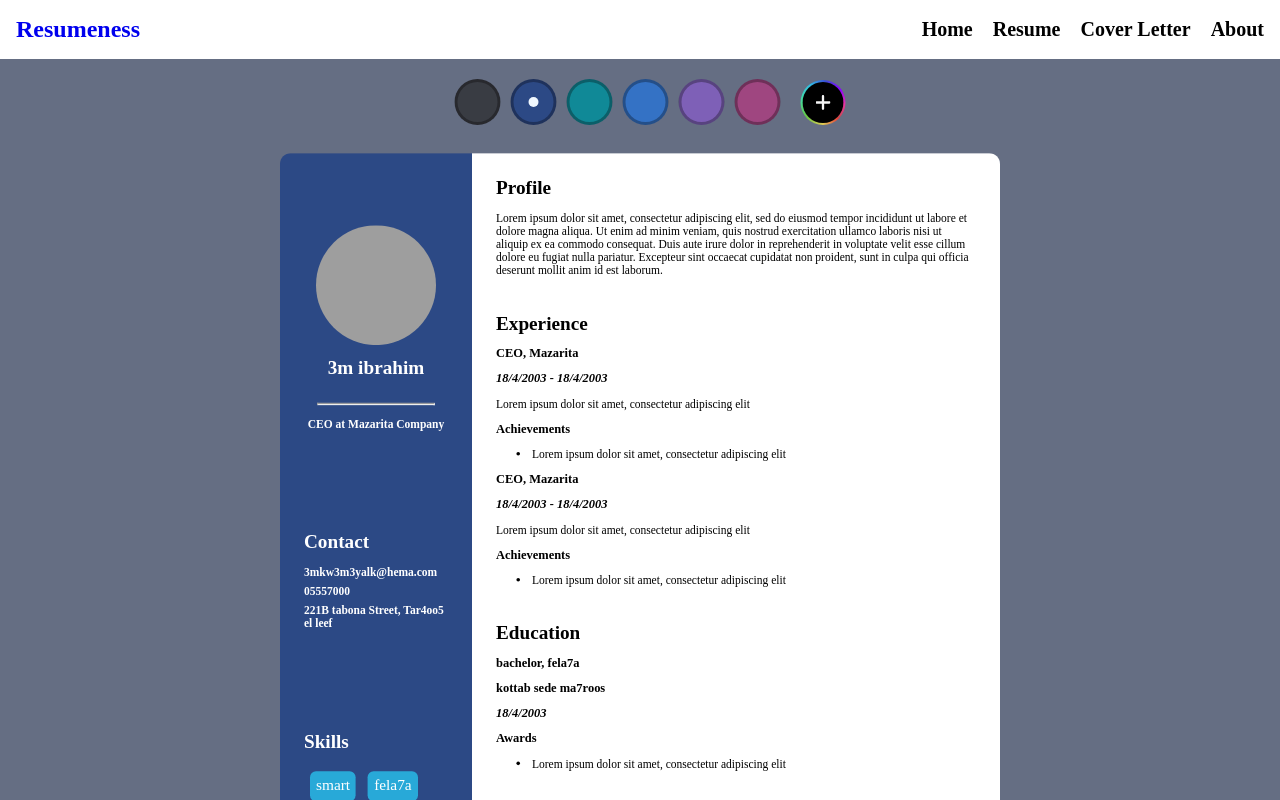
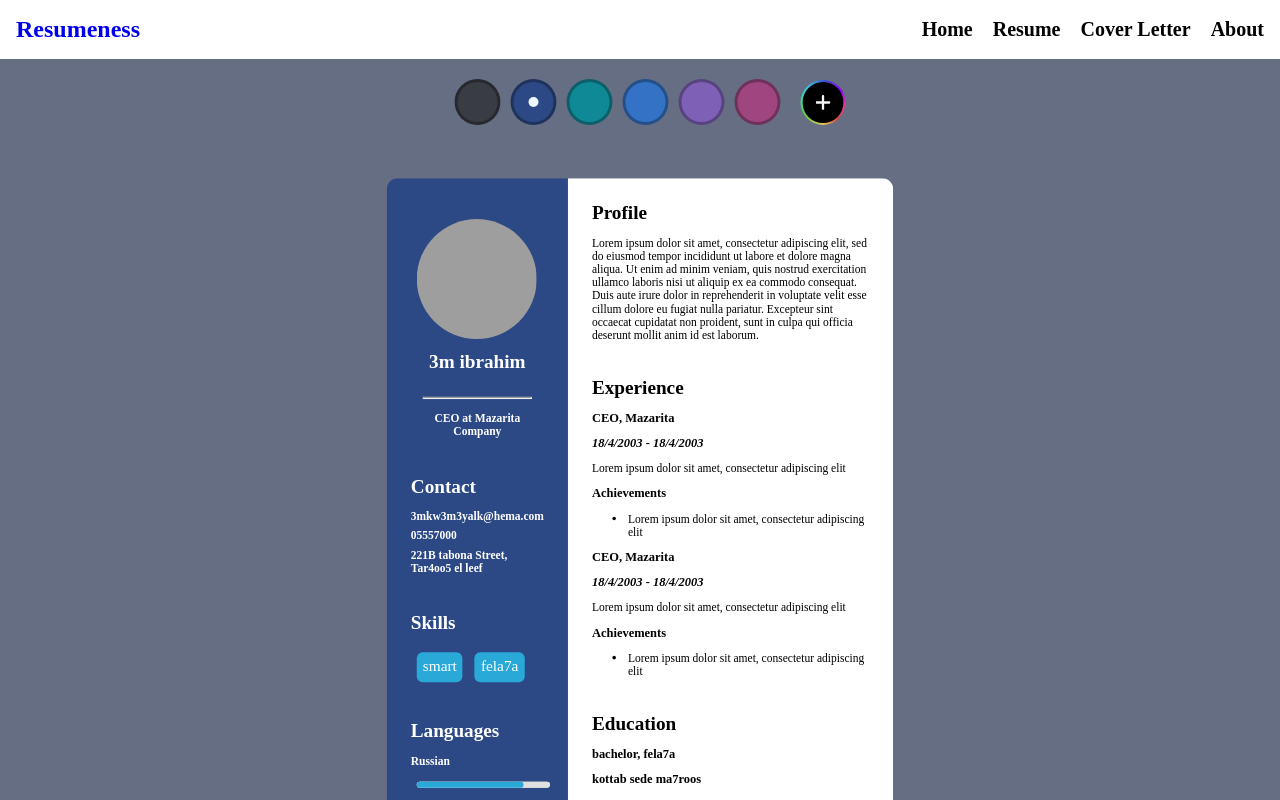
Before and after one commit to The-White-Hats/Resumeness, a React (Vite) app: page /resume/preview in a window 1280 px wide. Shown: the top 800 px of the page. Built offline with nearby package versions, Linux system fonts and the light colour scheme; grey boxes are pictures that could not be loaded.

Commit message:
🔨 Make preview size interactive

```diff
--- a/src/pages/resume/sub/preview-wrapper/preview/style.css
+++ b/src/pages/resume/sub/preview-wrapper/preview/style.css
@@ -1,6 +1,7 @@
 .preview {
   aspect-ratio: 1/1.4142;
-  width: 600px;
+  width: 33vw;
+  max-width: 600px;
   display: flex;
   flex-direction: row;
   border-radius: 10px;
```
